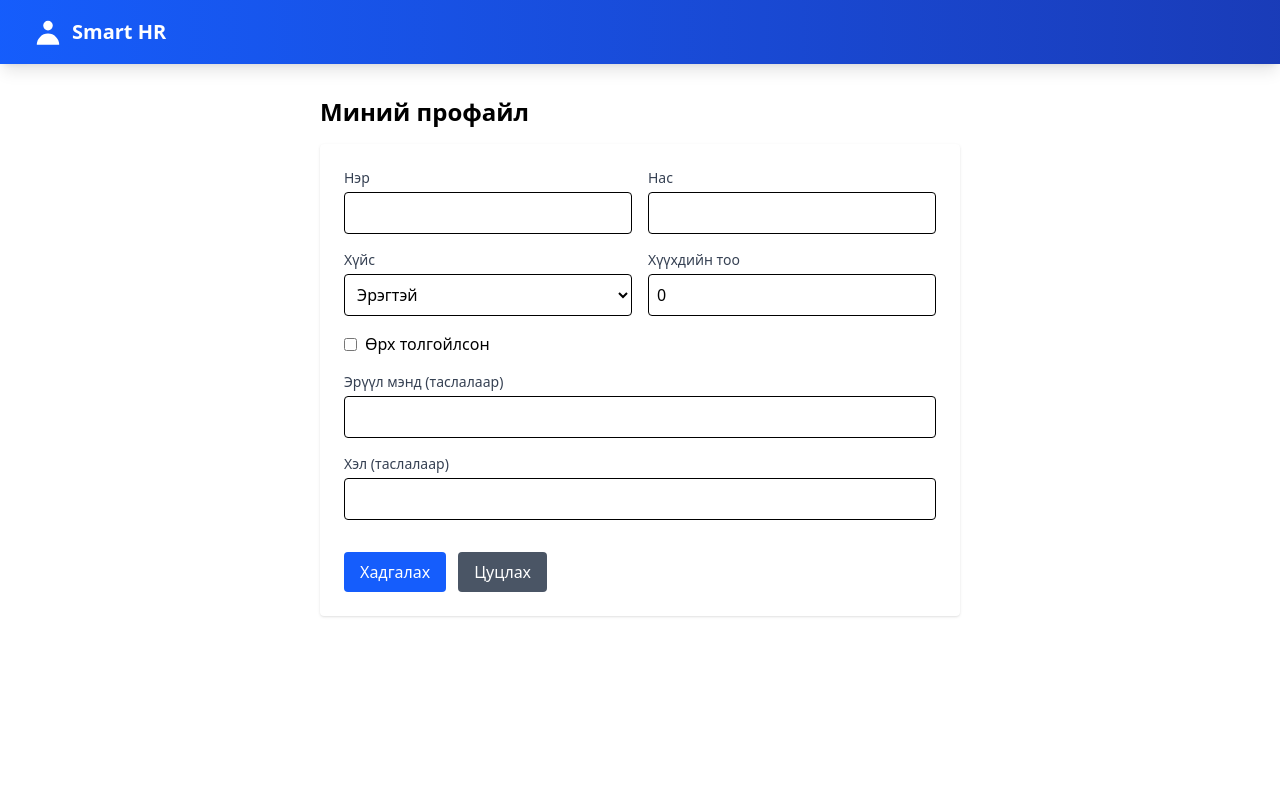
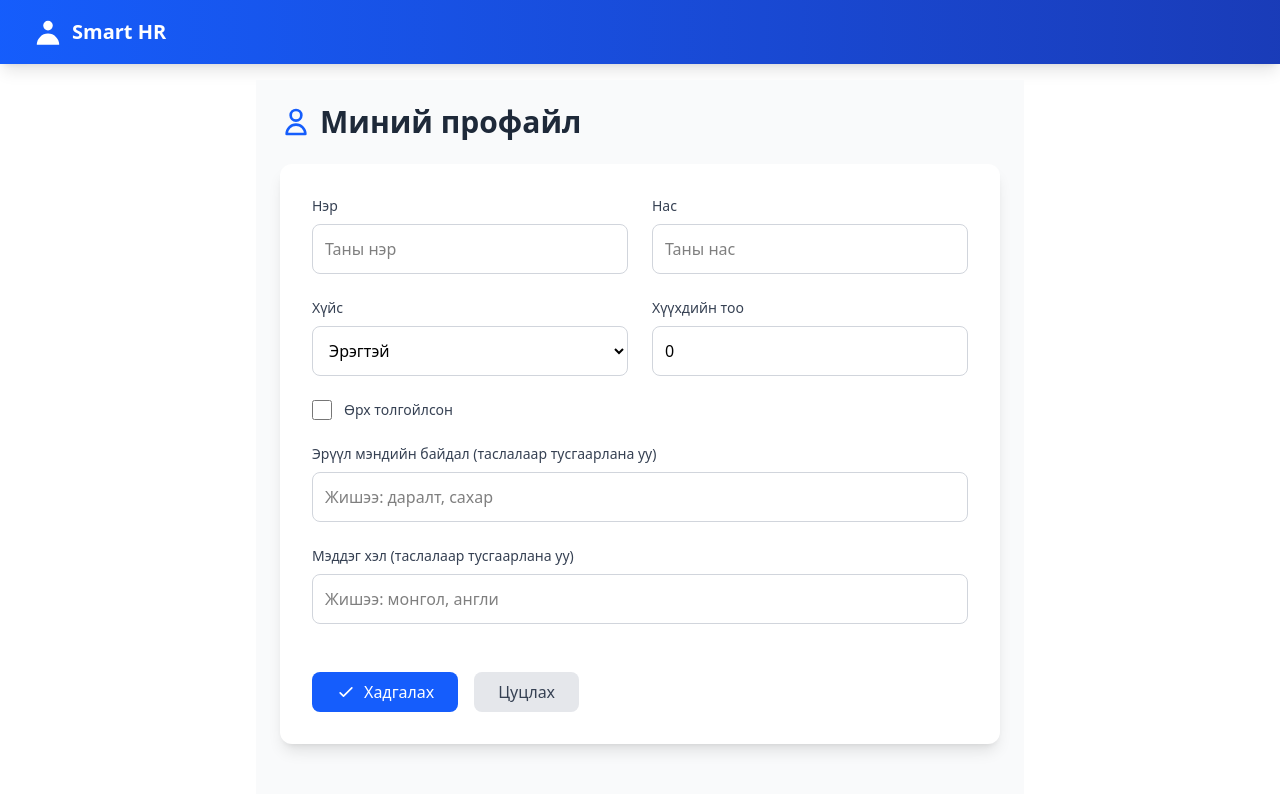
Before and after one commit to usukh6ayar/smart-hr, a React (Vite) app: page /employee in a window 1280 px wide. Both pictures are taken after a click on the button "Засах". Shown: the top 794 px of the page. Built offline with nearby package versions, Linux system fonts and the light colour scheme.

Commit message:
UI UX improve

```diff
--- a/src/pages/EmployeeProfile.jsx
+++ b/src/pages/EmployeeProfile.jsx
@@ -11,6 +11,7 @@ export default function EmployeeProfile({ employeeId }) {
     languages: "",
   });
   const [isEditing, setIsEditing] = useState(false);
+  const [errors, setErrors] = useState({});
 
   useEffect(() => {
     const employees = JSON.parse(localStorage.getItem("employees") || "[]");
@@ -24,15 +25,29 @@ export default function EmployeeProfile({ employeeId }) {
     }
   }, [employeeId]);
 
+  const validateForm = () => {
+    const newErrors = {};
+    if (!employee.name.trim()) newErrors.name = "Нэр оруулна уу";
+    if (!employee.age || employee.age < 18)
+      newErrors.age = "Нас 18-аас дээш байх ёстой";
+    if (employee.kids < 0)
+      newErrors.kids = "Хүүхдийн тоо 0-ээс бага байж болохгүй";
+    setErrors(newErrors);
+    return Object.keys(newErrors).length === 0;
+  };
+
   const handleChange = (e) => {
     const { name, value, type, checked } = e.target;
     setEmployee((prev) => ({
       ...prev,
       [name]: type === "checkbox" ? checked : value,
     }));
+    setErrors((prev) => ({ ...prev, [name]: "" }));
   };
 
   const handleSave = () => {
+    if (!validateForm()) return;
+
     const updatedEmployee = {
       ...employee,
       age: parseInt(employee.age),
@@ -54,43 +69,69 @@ export default function EmployeeProfile({ employeeId }) {
     localStorage.setItem("employees", JSON.stringify(updatedEmployees));
 
     setIsEditing(false);
+    setErrors({});
   };
 
   const badgeList = (items, color) =>
     items.length ? (
-      <div className="flex flex-wrap gap-1 mt-1">
+      <div className="flex flex-wrap gap-2">
         {items.map((item, idx) => (
           <span
             key={idx}
-            className={`text-xs px-2 py-0.5 rounded-full ${color}`}
+            className={`text-xs font-medium px-3 py-1 rounded-full ${color} transition-all hover:shadow-md`}
           >
             {item}
           </span>
         ))}
       </div>
     ) : (
-      <span className="text-gray-400">-</span>
+      <span className="text-gray-400 italic">-</span>
     );
 
   return (
-    <div className="max-w-2xl mx-auto p-4">
-      <h1 className="text-2xl font-bold mb-4">Миний профайл</h1>
-      <div className="bg-white shadow p-6 rounded">
+    <div className="max-w-3xl mx-auto p-6 bg-gray-50 min-h-screen">
+      <h1 className="text-3xl font-bold text-gray-800 mb-6 flex items-center">
+        <svg
+          className="w-8 h-8 mr-2 text-blue-600"
+          fill="none"
+          stroke="currentColor"
+          viewBox="0 0 24 24"
+        >
+          <path
+            strokeLinecap="round"
+            strokeLinejoin="round"
+            strokeWidth="2"
+            d="M16 7a4 4 0 11-8 0 4 4 0 018 0zM12 14a7 7 0 00-7 7h14a7 7 0 00-7-7z"
+          />
+        </svg>
+        Миний профайл
+      </h1>
+      <div className="bg-white shadow-lg rounded-xl p-8 transition-all duration-300">
         {isEditing ? (
-          <div className="grid grid-cols-1 sm:grid-cols-2 gap-4">
+          <div className="grid grid-cols-1 md:grid-cols-2 gap-6">
             <div>
-              <label className="block text-sm font-medium text-gray-700 mb-1">
+              <label className="block text-sm font-medium text-gray-700 mb-2">
                 Нэр
               </label>
               <input
                 name="name"
                 value={employee.name}
                 onChange={handleChange}
-                className="border p-2 rounded w-full"
+                className={`w-full p-3 border rounded-lg focus:ring-2 focus:ring-blue-500 focus:outline-none transition-all ${
+                  errors.name ? "border-red-500" : "border-gray-300"
+                }`}
+                placeholder="Таны нэр"
+                aria-invalid={errors.name ? "true" : "false"}
+                aria-describedby={errors.name ? "name-error" : undefined}
               />
+              {errors.name && (
+                <p id="name-error" className="text-red-500 text-sm mt-1">
+                  {errors.name}
+                </p>
+              )}
             </div>
             <div>
-              <label className="block text-sm font-medium text-gray-700 mb-1">
+              <label className="block text-sm font-medium text-gray-700 mb-2">
                 Нас
               </label>
               <input
@@ -98,25 +139,35 @@ export default function EmployeeProfile({ employeeId }) {
                 type="number"
                 value={employee.age}
                 onChange={handleChange}
-                className="border p-2 rounded w-full"
+                className={`w-full p-3 border rounded-lg focus:ring-2 focus:ring-blue-500 focus:outline-none transition-all ${
+                  errors.age ? "border-red-500" : "border-gray-300"
+                }`}
+                placeholder="Таны нас"
+                aria-invalid={errors.age ? "true" : "false"}
+                aria-describedby={errors.age ? "age-error" : undefined}
               />
+              {errors.age && (
+                <p id="age-error" className="text-red-500 text-sm mt-1">
+                  {errors.age}
+                </p>
+              )}
             </div>
             <div>
-              <label className="block text-sm font-medium text-gray-700 mb-1">
+              <label className="block text-sm font-medium text-gray-700 mb-2">
                 Хүйс
               </label>
               <select
                 name="gender"
                 value={employee.gender}
                 onChange={handleChange}
-                className="border p-2 rounded w-full"
+                className="w-full p-3 border border-gray-300 rounded-lg focus:ring-2 focus:ring-blue-500 focus:outline-none transition-all"
               >
                 <option value="эрэгтэй">Эрэгтэй</option>
                 <option value="эмэгтэй">Эмэгтэй</option>
               </select>
             </div>
             <div>
-              <label className="block text-sm font-medium text-gray-700 mb-1">
+              <label className="block text-sm font-medium text-gray-700 mb-2">
                 Хүүхдийн тоо
               </label>
               <input
@@ -124,81 +175,133 @@ export default function EmployeeProfile({ employeeId }) {
                 type="number"
                 value={employee.kids}
                 onChange={handleChange}
-                className="border p-2 rounded w-full"
+                className={`w-full p-3 border rounded-lg focus:ring-2 focus:ring-blue-500 focus:outline-none transition-all ${
+                  errors.kids ? "border-red-500" : "border-gray-300"
+                }`}
+                placeholder="Хүүхдийн тоо"
+                aria-invalid={errors.kids ? "true" : "false"}
+                aria-describedby={errors.kids ? "kids-error" : undefined}
               />
+              {errors.kids && (
+                <p id="kids-error" className="text-red-500 text-sm mt-1">
+                  {errors.kids}
+                </p>
+              )}
             </div>
-            <div className="flex items-center space-x-2">
+            <div className="flex items-center space-x-3">
               <input
                 type="checkbox"
                 name="isSingleParent"
                 checked={employee.isSingleParent}
                 onChange={handleChange}
+                className="h-5 w-5 text-blue-600 focus:ring-blue-500 border-gray-300 rounded"
+                id="singleParent"
               />
-              <span>Өрх толгойлсон</span>
+              <label
+                htmlFor="singleParent"
+                className="text-sm font-medium text-gray-700"
+              >
+                Өрх толгойлсон
+              </label>
             </div>
-            <div className="sm:col-span-2">
-              <label className="block text-sm font-medium text-gray-700 mb-1">
-                Эрүүл мэнд (таслалаар)
+            <div className="md:col-span-2">
+              <label className="block text-sm font-medium text-gray-700 mb-2">
+                Эрүүл мэндийн байдал (таслалаар тусгаарлана уу)
               </label>
               <input
                 name="medicalConditions"
                 value={employee.medicalConditions}
                 onChange={handleChange}
-                className="border p-2 rounded w-full"
+                className="w-full p-3 border border-gray-300 rounded-lg focus:ring-2 focus:ring-blue-500 focus:outline-none transition-all"
+                placeholder="Жишээ: даралт, сахар"
               />
             </div>
-            <div className="sm:col-span-2">
-              <label className="block text-sm font-medium text-gray-700 mb-1">
-                Хэл (таслалаар)
+            <div className="md:col-span-2">
+              <label className="block text-sm font-medium text-gray-700 mb-2">
+                Мэддэг хэл (таслалаар тусгаарлана уу)
               </label>
               <input
                 name="languages"
                 value={employee.languages}
                 onChange={handleChange}
-                className="border p-2 rounded w-full"
+                className="w-full p-3 border border-gray-300 rounded-lg focus:ring-2 focus:ring-blue-500 focus:outline-none transition-all"
+                placeholder="Жишээ: монгол, англи"
               />
             </div>
-            <div className="col-span-2 flex space-x-3 mt-4">
+            <div className="md:col-span-2 flex space-x-4 mt-6">
               <button
                 onClick={handleSave}
-                className="bg-blue-600 text-white px-4 py-2 rounded hover:bg-blue-700"
+                className="bg-blue-600 text-white px-6 py-2 rounded-lg hover:bg-blue-700 active:scale-95 transition-all flex items-center"
               >
+                <svg
+                  className="w-5 h-5 mr-2"
+                  fill="none"
+                  stroke="currentColor"
+                  viewBox="0 0 24 24"
+                >
+                  <path
+                    strokeLinecap="round"
+                    strokeLinejoin="round"
+                    strokeWidth="2"
+                    d="M5 13l4 4L19 7"
+                  />
+                </svg>
                 Хадгалах
               </button>
               <button
-                onClick={() => setIsEditing(false)}
-                className="bg-gray-600 text-white px-4 py-2 rounded hover:bg-gray-700"
+                onClick={() => {
+                  setIsEditing(false);
+                  setErrors({});
+                }}
+                className="bg-gray-200 text-gray-700 px-6 py-2 rounded-lg hover:bg-gray-300 active:scale-95 transition-all"
               >
                 Цуцлах
               </button>
             </div>
           </div>
         ) : (
-          <div className="space-y-4">
-            <div>
-              <div className="text-gray-500 text-sm">Нэр</div>
-              <div className="text-lg font-medium">{employee.name || "-"}</div>
-            </div>
-            <div className="grid grid-cols-2 gap-4">
-              <div>
-                <div className="text-gray-500 text-sm">Нас</div>
-                <div>{employee.age || "-"}</div>
+          <div className="space-y-6">
+            <div className="flex items-center space-x-4">
+              <div className="h-12 w-12 bg-blue-100 text-blue-600 rounded-full flex items-center justify-center text-xl font-bold">
+                {employee.name ? employee.name.charAt(0) : "?"}
               </div>
               <div>
-                <div className="text-gray-500 text-sm">Хүйс</div>
-                <div>{employee.gender}</div>
+                <div className="text-2xl font-semibold text-gray-800">
+                  {employee.name || "Нэр оруулаагүй"}
+                </div>
+                <div className="text-sm text-gray-500">Ажилтны профайл</div>
+              </div>
+            </div>
+            <div className="grid grid-cols-1 sm:grid-cols-2 gap-6">
+              <div>
+                <div className="text-sm font-medium text-gray-500">Нас</div>
+                <div className="text-lg text-gray-800">
+                  {employee.age || "-"}
+                </div>
               </div>
               <div>
-                <div className="text-gray-500 text-sm">Хүүхэд</div>
-                <div>{employee.kids}</div>
+                <div className="text-sm font-medium text-gray-500">Хүйс</div>
+                <div className="text-lg text-gray-800">{employee.gender}</div>
               </div>
               <div>
-                <div className="text-gray-500 text-sm">Өрх толгойлсон</div>
-                <div>{employee.isSingleParent ? "Тийм" : "Үгүй"}</div>
+                <div className="text-sm font-medium text-gray-500">
+                  Хүүхдийн тоо
+                </div>
+                <div className="text-lg text-gray-800">{employee.kids}</div>
+              </div>
+              <div>
+                <div className="text-sm font-medium text-gray-500">
+                  Өрх толгойлсон
+                </div>
+                <div className="text-lg text-gray-800">
+                  {employee.isSingleParent ? "Тийм" : "Үгүй"}
+                </div>
               </div>
             </div>
             <div>
-              <div className="text-gray-500 text-sm mb-1">Эрүүл мэнд</div>
+              <div className="text-sm font-medium text-gray-500 mb-2">
+                Эрүүл мэндийн байдал
+              </div>
               {badgeList(
                 employee.medicalConditions
                   ? employee.medicalConditions
@@ -210,7 +313,9 @@ export default function EmployeeProfile({ employeeId }) {
               )}
             </div>
             <div>
-              <div className="text-gray-500 text-sm mb-1">Хэл</div>
+              <div className="text-sm font-medium text-gray-500 mb-2">
+                Мэддэг хэл
+              </div>
               {badgeList(
                 employee.languages
                   ? employee.languages
@@ -223,8 +328,21 @@ export default function EmployeeProfile({ employeeId }) {
             </div>
             <button
               onClick={() => setIsEditing(true)}
-              className="mt-4 bg-blue-600 text-white px-4 py-2 rounded hover:bg-blue-700"
+              className="mt-6 bg-blue-600 text-white px-6 py-2 rounded-lg hover:bg-blue-700 active:scale-95 transition-all flex items-center"
             >
+              <svg
+                className="w-5 h-5 mr-2"
+                fill="none"
+                stroke="currentColor"
+                viewBox="0 0 24 24"
+              >
+                <path
+                  strokeLinecap="round"
+                  strokeLinejoin="round"
+                  strokeWidth="2"
+                  d="M11 5H6a2 2 0 00-2 2v11a2 2 0 002 2h11a2 2 0 002-2v-5m-1.414-9.414a2 2 0 112.828 2.828L11.828 15.828a2 2 0 01-2.828 0l-1.414-1.414a2 2 0 010-2.828L14.586 4.586a2 2 0 012.828 0z"
+                />
+              </svg>
               Засах
             </button>
           </div>
```
